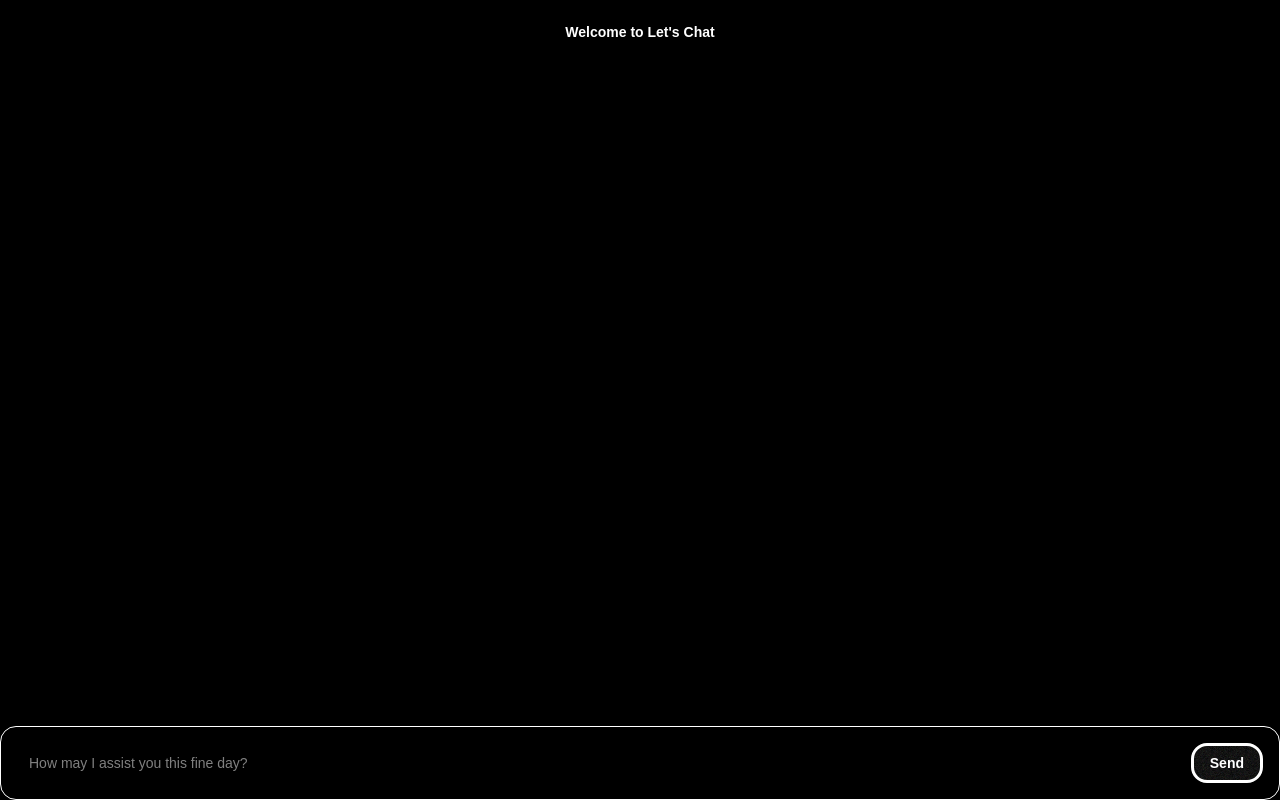
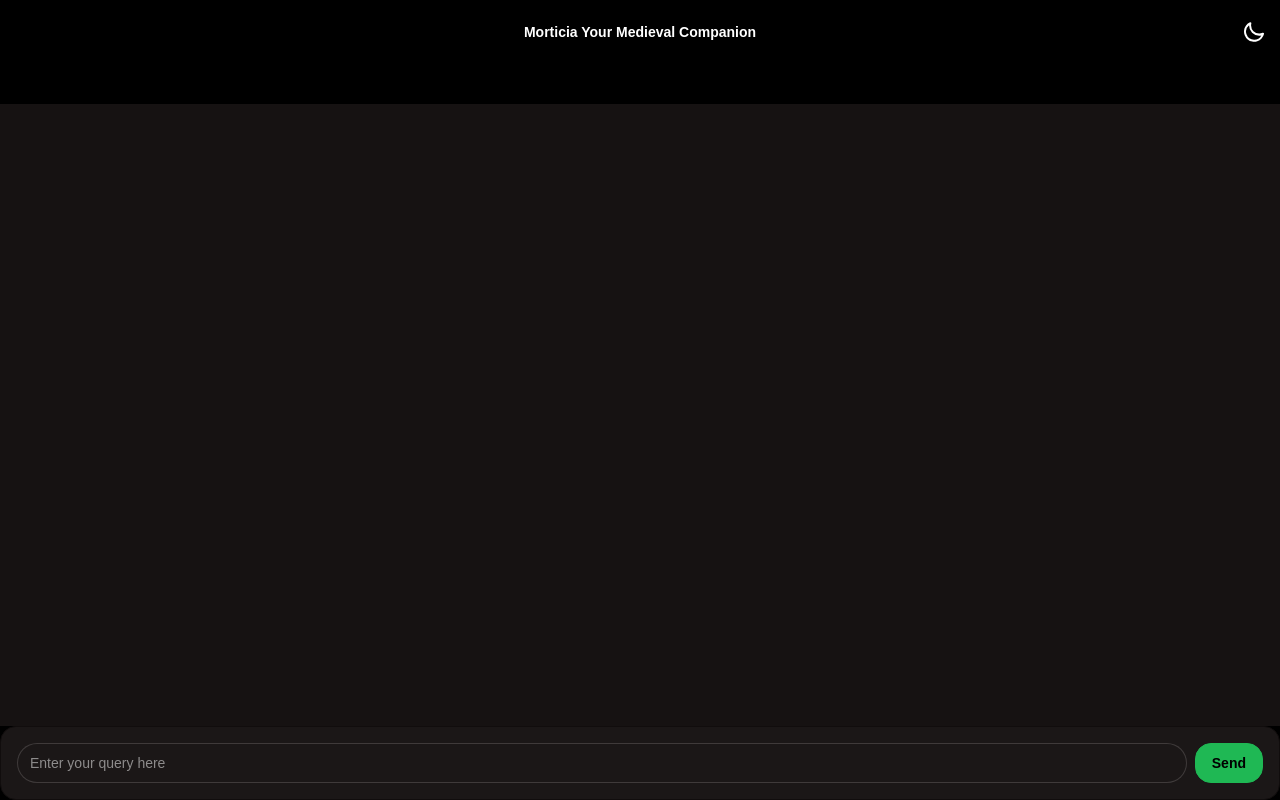
Before and after one commit to ShahdO3/letschat, a Next.js app: page / in a window 1280 px wide. Built offline with nearby package versions, Linux system fonts and the light colour scheme.

Commit message:
Themes added

```diff
--- a/app/components/NavBar.tsx
+++ b/app/components/NavBar.tsx
@@ -1,19 +1,20 @@
 'use client';
 
 import React from 'react'
+import ThemeSwitcher from './ThemeSwitcher';
 
 const NavBar = () => {
   return (
-    <div className="navbar bg-base-300 shadow-lg rounded-xl p-2 mb-10 hover:bg-black">
+    <div className="navbar shadow-lg rounded-xl p-2 mb-10 hover:bg-accent">
         <div className='navbar-start'></div>
 
         <div className="navbar-center ">
             <button className='btn btn-ghost rounded-2xl'>
-                Welcome to Let's Chat
+                Morticia Your Medieval Companion
             </button>
         </div>
 
-        <div className='navbar-end'></div>
+        <div className='navbar-end'> <ThemeSwitcher/></div>
     </div>
   )
 }
--- a/app/components/TextInputArea.tsx
+++ b/app/components/TextInputArea.tsx
@@ -77,19 +77,19 @@ const TextInputArea = () => {
       {msg.map((msg, index)=>
         <div
             key={index}
-            className= {` m-6 rounded-xl text-white whitespace-pre-line ${
+            className= {` m-6 rounded-xl text-neutral-content whitespace-pre-line ${
     msg.role === 'user'
       ? ' chat chat-end rounded-br-none'
       : ' chat chat-start rounded-bl-none'}`}>
           <div className={`chat chat-bubble rounded-2xl
                 ${msg.role === 'user'
-                ?'bg-blue-950'
-                : 'bg-gray-800'} `}>{msg.msg}</div>
+                ?'bg-neutral'
+                : 'bg'} `}>{msg.msg}</div>
         </div>
       )}
       {loading&& (
         <div className="chat chat-start">
-          <span className="loading chat-bubble loading-dots">...</span>
+          <span className="loading chat-bubble loading-dots"></span>
         </div>
       )}
       </div>
@@ -100,10 +100,10 @@ const TextInputArea = () => {
             onSubmit={handleSubmittion}
             className="w-full p-4 bg-base-100 border border-base-300 rounded-2xl enabled:border-2 focus-within:border-2 hover:border-2 sticky">
 
-        <div className="flex items-center gap-2">
+        <div className="flex items-center gap-2 sticky">
           <input
             type="text"
-            placeholder="How may I assist you this fine day?"
+            placeholder="Enter your query here"
             className="input  w-full"
             value={input}
             onChange={(e) => setInput(e.target.value)}
--- /dev/null
+++ b/app/components/ThemeSwitcher.tsx
@@ -0,0 +1,29 @@
+import React from 'react'
+
+const ThemeSwitcher = () => {
+  return (
+    <label className="swap swap-rotate p-1.5">
+    {/* this hidden checkbox controls the state */}
+    <input type="checkbox" className="theme-controller" value="pastel" />
+
+    {/* moon icon */}
+    <svg
+      className="swap-off h-6 w-6 fill-current self-center"
+      xmlns="http://www.w3.org/2000/svg">
+      <path
+        d="M21.64,13a1,1,0,0,0-1.05-.14,8.05,8.05,0,0,1-3.37.73A8.15,8.15,0,0,1,9.08,5.49a8.59,8.59,0,0,1,.25-2A1,1,0,0,0,8,2.36,10.14,10.14,0,1,0,22,14.05,1,1,0,0,0,21.64,13Zm-9.5,6.69A8.14,8.14,0,0,1,7.08,5.22v.27A10.15,10.15,0,0,0,17.22,15.63a9.79,9.79,0,0,0,2.1-.22A8.11,8.11,0,0,1,12.14,19.73Z" />
+    </svg>
+
+    {/* sun icon */}
+    <svg
+      className="swap-on h-6 w-6 fill-current self-center"
+      xmlns="http://www.w3.org/2000/svg">
+      <path
+        d="M5.64,17l-.71.71a1,1,0,0,0,0,1.41,1,1,0,0,0,1.41,0l.71-.71A1,1,0,0,0,5.64,17ZM5,12a1,1,0,0,0-1-1H3a1,1,0,0,0,0,2H4A1,1,0,0,0,5,12Zm7-7a1,1,0,0,0,1-1V3a1,1,0,0,0-2,0V4A1,1,0,0,0,12,5ZM5.64,7.05a1,1,0,0,0,.7.29,1,1,0,0,0,.71-.29,1,1,0,0,0,0-1.41l-.71-.71A1,1,0,0,0,4.93,6.34Zm12,.29a1,1,0,0,0,.7-.29l.71-.71a1,1,0,1,0-1.41-1.41L17,5.64a1,1,0,0,0,0,1.41A1,1,0,0,0,17.66,7.34ZM21,11H20a1,1,0,0,0,0,2h1a1,1,0,0,0,0-2Zm-9,8a1,1,0,0,0-1,1v1a1,1,0,0,0,2,0V20A1,1,0,0,0,12,19ZM18.36,17A1,1,0,0,0,17,18.36l.71.71a1,1,0,0,0,1.41,0,1,1,0,0,0,0-1.41ZM12,6.5A5.5,5.5,0,1,0,17.5,12,5.51,5.51,0,0,0,12,6.5Zm0,9A3.5,3.5,0,1,1,15.5,12,3.5,3.5,0,0,1,12,15.5Z" />
+    </svg>
+
+  </label>
+  )
+}
+
+export default ThemeSwitcher
--- a/app/globals.css
+++ b/app/globals.css
@@ -1,6 +1,6 @@
 @import "tailwindcss";
 @plugin "daisyui" {
-  themes: lemonade, forest;
+  themes: lemonade, forest, pastel;
 }
 :root {
   --background: #000000;
@@ -16,8 +16,8 @@
 
 @media (prefers-color-scheme: dark) {
   :root {
-    --background: #0e071b;
-    --foreground: #ffffff;
+    --background: --color-background;
+    --foreground: --color-foreground;
   }
 }
 
--- a/app/layout.tsx
+++ b/app/layout.tsx
@@ -14,7 +14,7 @@ const geistMono = Geist_Mono({
 });
 
 export const metadata: Metadata = {
-  title: "Let's Chat",
+  title: "Medieval Companion",
   description: "Generated by Shadow Productions",
 };
 
@@ -24,7 +24,7 @@ export default function RootLayout({
   children: React.ReactNode;
 }>) {
   return (
-    <html lang="en">
+    <html lang="en" data-theme="forest">
       <body
         className={`${geistSans.variable} ${geistMono.variable} antialiased flex flex-col min-h-screen`}
       >
```
